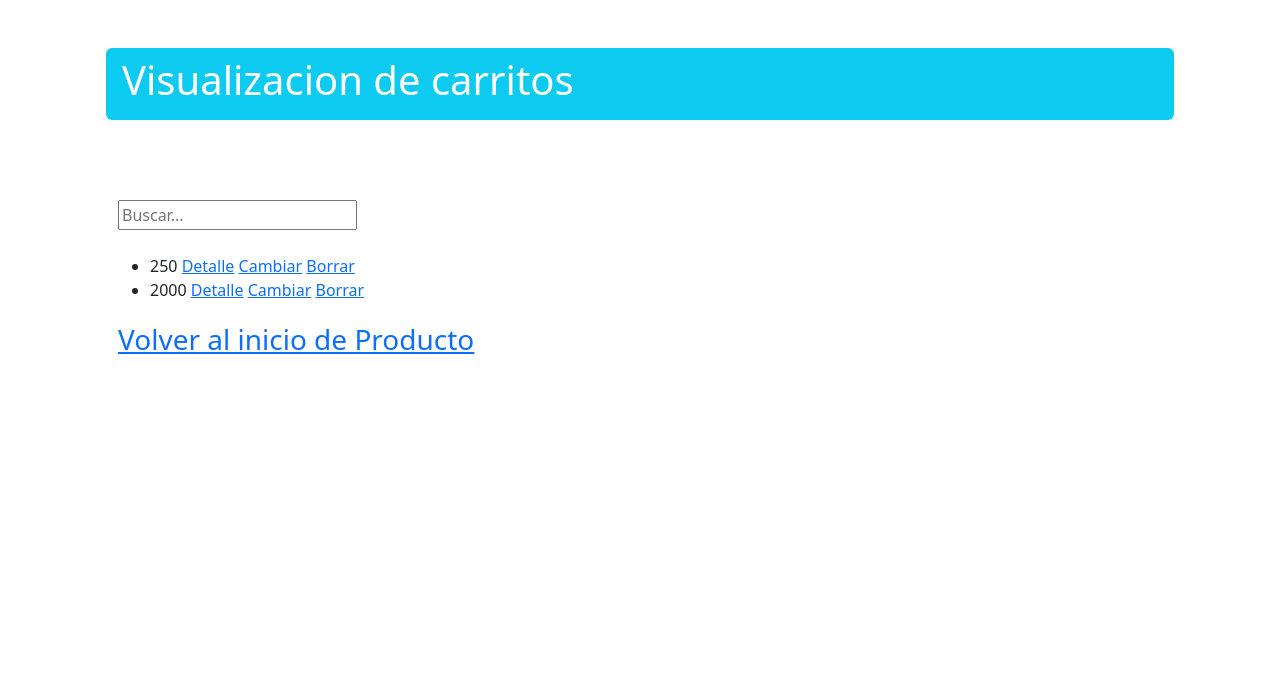
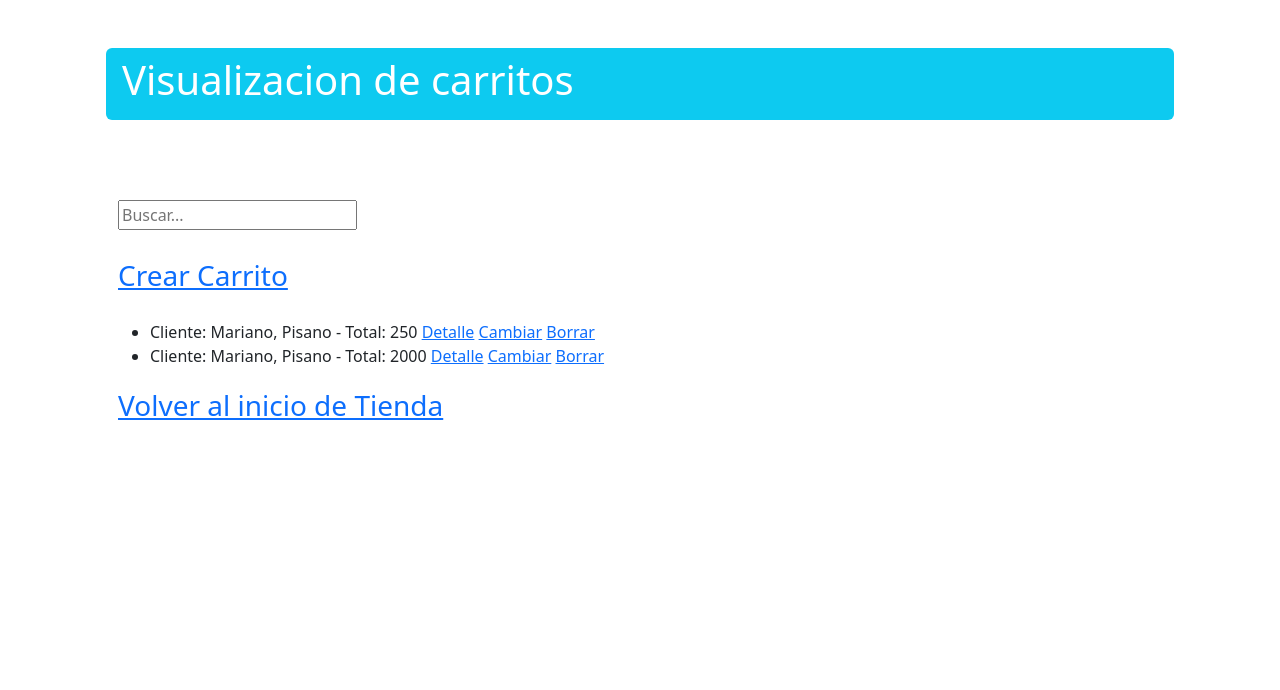
Before and after one commit to mapsys/TerceraEntrega_Mariano_Pisano, a Django app: page /tienda/carrito/list/ in a window 1280 px wide. Shown: the part 56-746 px from the top of the page. Run offline with Django 5.2, Linux system fonts and the light colour scheme; data comes from the database, SQL or seed files in the repository; both versions use the stored data as it was after the commit; some libraries are stand-ins or nearby versions.

Commit message:
Continuo arreglando carrito

```diff
--- a/project/tienda/models.py
+++ b/project/tienda/models.py
@@ -19,6 +19,8 @@ class Producto(models.Model):
 
     def __str__(self):
         return f"{self.codigo} - {self.nombre} - {self.precio} - {self.categoria}"
+    def __repr__(self):
+        return f"{self.codigo} - {self.nombre} - {self.precio} - {self.categoria}"
 
 class Carrito(models.Model):
     cliente = models.ForeignKey(modelPersona.Cliente, on_delete=models.CASCADE)
@@ -27,4 +29,4 @@ class Carrito(models.Model):
     productos = models.ManyToManyField(Producto)
 
     def __str__(self):
-        return f"{self.cliente} - {self.fecha} - {self.total}"
+        return f"Cliente: {self.cliente.nombre}, {self.cliente.apellido} - Total: {self.total}"
--- a/project/tienda/templates/tienda/carrito_detail.html
+++ b/project/tienda/templates/tienda/carrito_detail.html
@@ -11,7 +11,7 @@
             <li>Total: {{ carrito.total }}</li>
             <ul>
             {% for producto in  carrito.productos.all %}
-            <li>producto: {{ carrito.producto.nombre }}</li>
+                <li>producto: {{ carrito.producto }}</li>
             {% endfor %}
 
         </ul>
--- a/project/tienda/templates/tienda/carrito_list.html
+++ b/project/tienda/templates/tienda/carrito_list.html
@@ -10,13 +10,13 @@
             <input type="text" name="consulta" placeholder="Buscar...">
         </form>
     </div>
+    <div class="fs-3 pb-4">
+        <a href="{% url 'tienda:carrito_create' %}">Crear Carrito</a>
+    </div>
     <ul>
-        {% comment  %}
-        {% for carrito in carritos %}
-        {% endcomment %}
 
         {% for carrito in carritos %}
-            <li>{{ carrito.total }}
+            <li>{{ carrito }}
 
                 <a href="{% url 'tienda:carrito_detail' carrito.id %}">Detalle</a>
                 <a href="{% url 'tienda:carrito_update' carrito.id %}">Cambiar</a>
@@ -27,7 +27,7 @@
     </ul>
 
     <div class="fs-3 pb-4">
-        <a href="{% url 'tienda:carrito_list' %}">Volver al inicio de Producto</a>
+        <a href="{% url 'tienda:home' %}">Volver al inicio de Tienda</a>
     </div>
 
 {% endblock contenido %}
--- a/project/tienda/templates/tienda/producto_list.html
+++ b/project/tienda/templates/tienda/producto_list.html
@@ -22,7 +22,7 @@
 </ul>
 
 <div class="fs-3 pb-4">
-  <a href="{% url 'tienda:home' %}">Volver al inicio de Producto</a>
+  <a href="{% url 'tienda:home' %}">Volver al inicio de la tienda</a>
 </div>
 
 {% endblock contenido %}
--- a/project/tienda/templates/tienda/productocategoria_list.html
+++ b/project/tienda/templates/tienda/productocategoria_list.html
@@ -28,7 +28,7 @@
     </ul>
 
     <div class="fs-3 pb-4">
-        <a href="{% url 'tienda:home' %}">Volver al inicio de Producto</a>
+        <a href="{% url 'tienda:home' %}">Volver al inicio de la tienda</a>
     </div>
 
 {% endblock contenido %}
--- a/project/tienda/views.py
+++ b/project/tienda/views.py
@@ -129,6 +129,7 @@ def carrito_create(request):
 
 def carrito_detail(request, pk: int):
     query = models.Carrito.objects.get(id=pk)
+    print(query.productos.all)
     return render(request, "tienda/carrito_detail.html", {"carrito": query})
 
 def carrito_update(request, pk: int):
```
Also changed, not shown: project/db.sqlite3.
